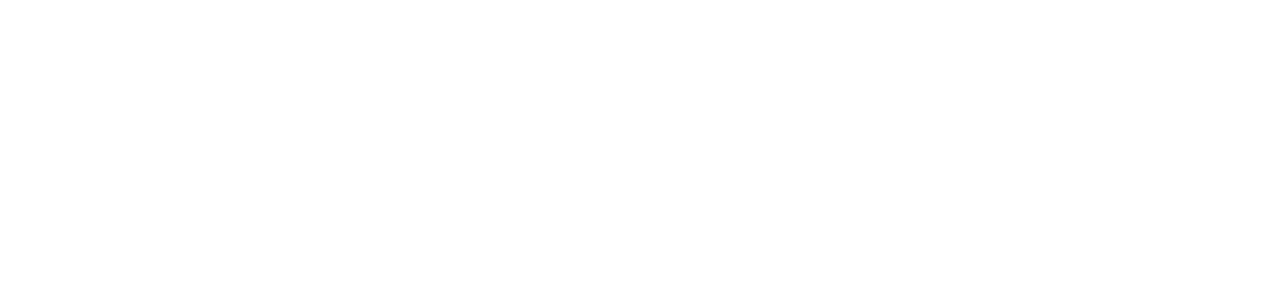
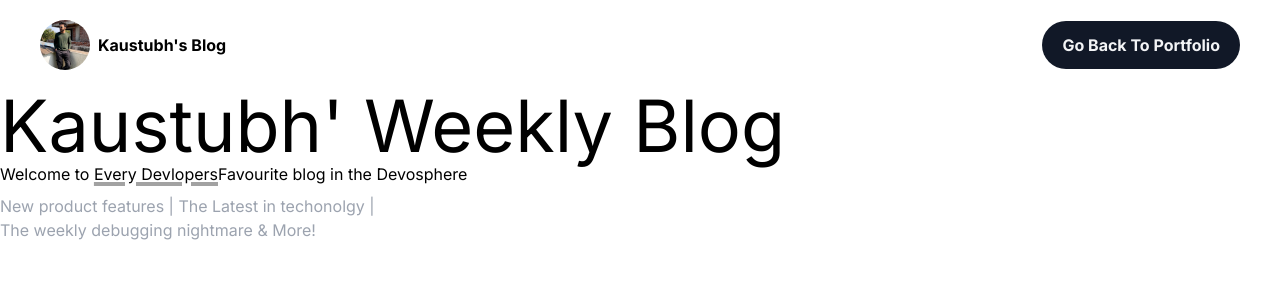
Before and after one commit to Kaustubhx/kaustubh-blog, a Next.js app: page / in a window 1280 px wide. Shown: the top 300 px of the page. Built offline with nearby package versions, Linux system fonts and the light colour scheme.

Commit message:
New: Banner & Header with Route Grouping

```diff
--- a/app/layout.tsx
+++ b/app/(root)/layout.tsx
@@ -1,6 +1,8 @@
 import type { Metadata } from 'next'
 import { Inter } from 'next/font/google'
-import './globals.css'
+import '../globals.css'
+import Header from '@/components/Header'
+import Banner from '@/components/Banner'
 
 const inter = Inter({ subsets: ['latin'] })
 
@@ -17,6 +19,8 @@
   return (
     <html lang="en">
       <body className={inter.className}>
+        <Header />
+        <Banner />
         {children}
       </body>
     </html>
--- /dev/null
+++ b/components/Banner.tsx
@@ -0,0 +1,24 @@
+
+type Props = {}
+
+function Banner({ }: Props) {
+    return (
+        <div>
+            <div>
+                <h1 className="text-7xl">Kaustubh&apos; Weekly Blog</h1>
+                <h2 className="mt-5 md:mt-0">
+                    Welcome to{" "}
+                    <span className="underline decoration-4 decoration-neutral-900/40">
+                        Every Devlopers
+                    </span>
+                    Favourite blog in the Devosphere
+                </h2>
+            </div>
+            <p className="mt-5 md:mt-2 text-gray-400 max-w-sm">
+                New product features | The Latest in techonolgy | The weekly debugging nightmare & More!
+            </p>
+        </div>
+    )
+}
+
+export default Banner
--- /dev/null
+++ b/components/Header.tsx
@@ -0,0 +1,39 @@
+import Image from 'next/image'
+import Link from 'next/link'
+
+type Props = {}
+
+function Header({ }: Props) {
+    return (
+        <header className='flex items-center justify-between space-x-2 font-bold px-10 py-5'>
+            <div className='flex items-center space-x-2 '>
+                <Link
+                    href={"/"}
+                    className='flex items-center space-x-2'
+                >
+                    <Image
+                        className='rounded-full'
+                        src={"/images/logo.jpg"}
+                        alt='Logo'
+                        height={50}
+                        width={50}
+                    />
+                    <h1>
+                        Kaustubh&apos;s Blog
+                    </h1>
+                </Link>
+            </div>
+
+            <div className=''>
+                <Link
+                    href={"https://kaustubhx-portfolio.vercel.app/"}
+                    className='px-5 py-3 text-sm md:text-base bg-gray-900 text-gray-100 flex items-center rounded-full'
+                >
+                    Go Back To Portfolio
+                </Link>
+            </div>
+        </header>
+    )
+}
+
+export default Header
```
Also changed, not shown: package.json (+6 -5 lines), sanity.config.ts (+8 -0 lines), app/(root)/page.tsx (renamed from app/page.tsx), public/images/logo.jpg (added), 1 other file (tests, documents, lock files or other folders).
